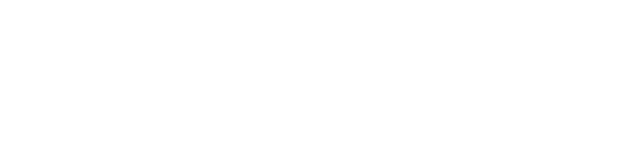
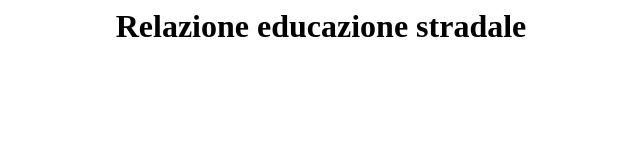
Before and after one commit to infoPier/SitoEC, a plain HTML site: page index.html in a window 1280 px wide. Shown: the whole page, without its empty margins (319-959 px from the left). Drawn offline with Linux system fonts and the light colour scheme.

Commit message:
Update index.html

```diff
--- a/index.html
+++ b/index.html
@@ -7,6 +7,6 @@
     <link rel="stylesheet" href="style.css">
 </head>
 <body>
-
+    <center><h1>Relazione educazione stradale</h1></center>
 </body>
 </html>
```
